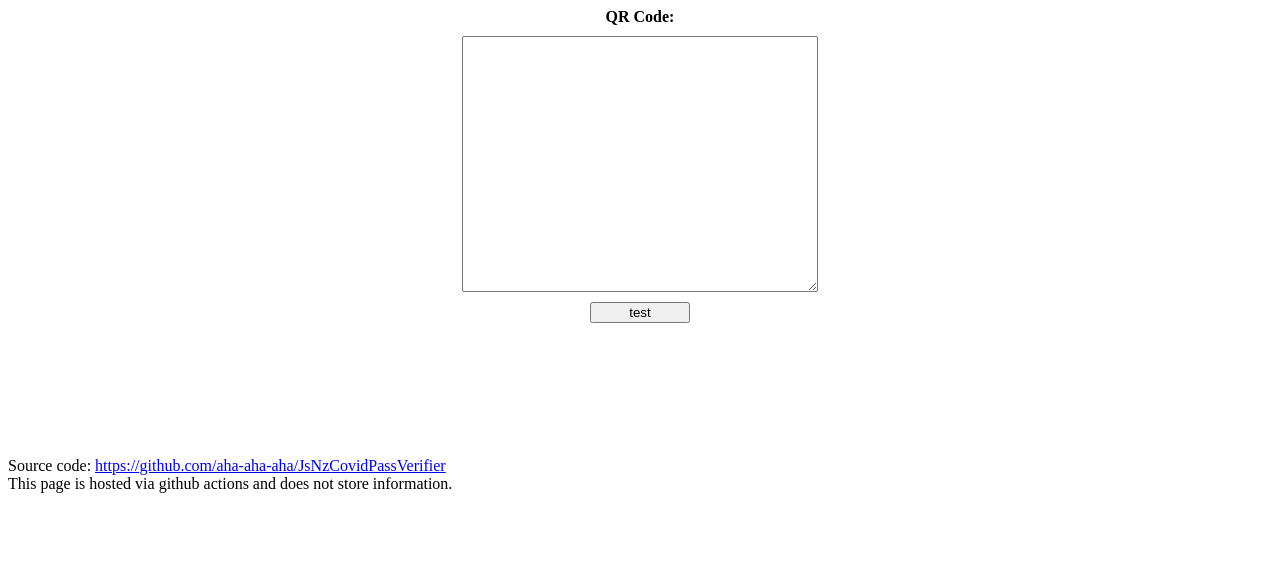
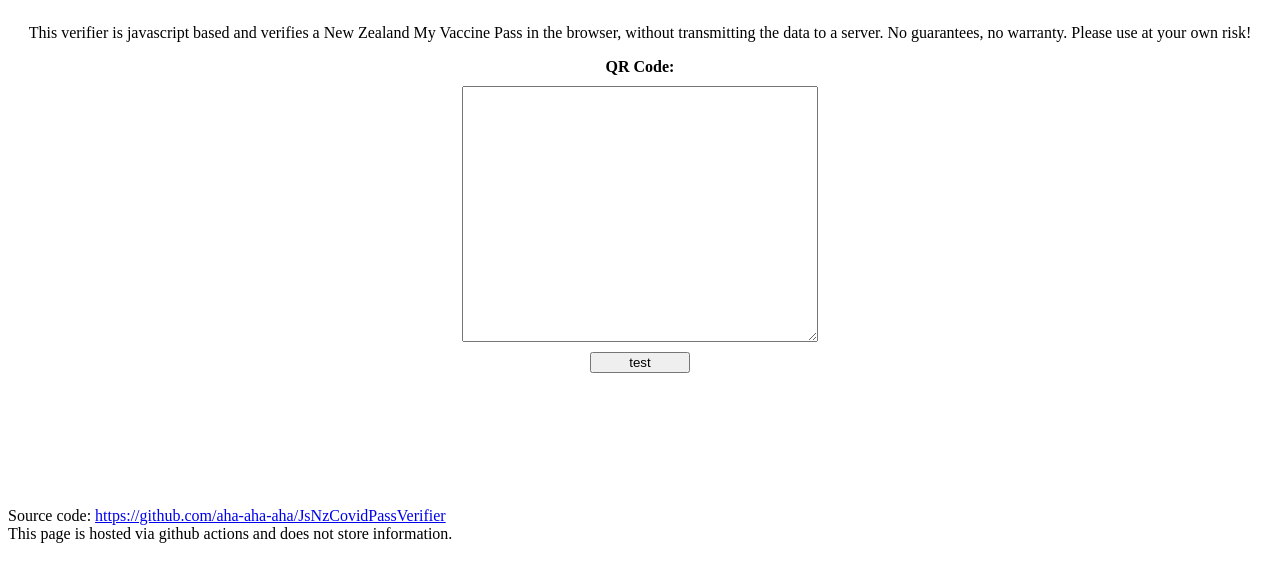
Before and after one commit to aha-aha-aha/JsNzCovidPassVerifier, a plain HTML site: page index.html in a window 1280 px wide. Drawn offline with Linux system fonts and the light colour scheme.

Commit message:
Added header information to html page

```diff
--- a/index.html
+++ b/index.html
@@ -8,13 +8,14 @@
     <link rel="stylesheet" href="main.css">
     <script src="bundle.js"></script>
     <script type="text/javascript" src="main.js"></script>
-    <title>Covid Pass</title>
+    <title>New Zealand Covid Pass Verifier</title>
 </head>
 <body>
     <div class="flex">
+	    <p>This verifier is javascript based and verifies a New Zealand My Vaccine Pass in the browser, without transmitting the data to a server.
+		    No guarantees, no warranty. Please use at your own risk!</p>
         <label class="lbl" for="qrcode">QR Code:</label>
-        <textarea id="qrcode" name="qrcode" rows="4" cols="50">
-        </textarea>
+        <textarea id="qrcode" name="qrcode" rows="4" cols="50"></textarea>
         <button class="btn" type="submit" onclick="check_Validity()">test</button>
         <div id="results">
             <div id="success">
```
